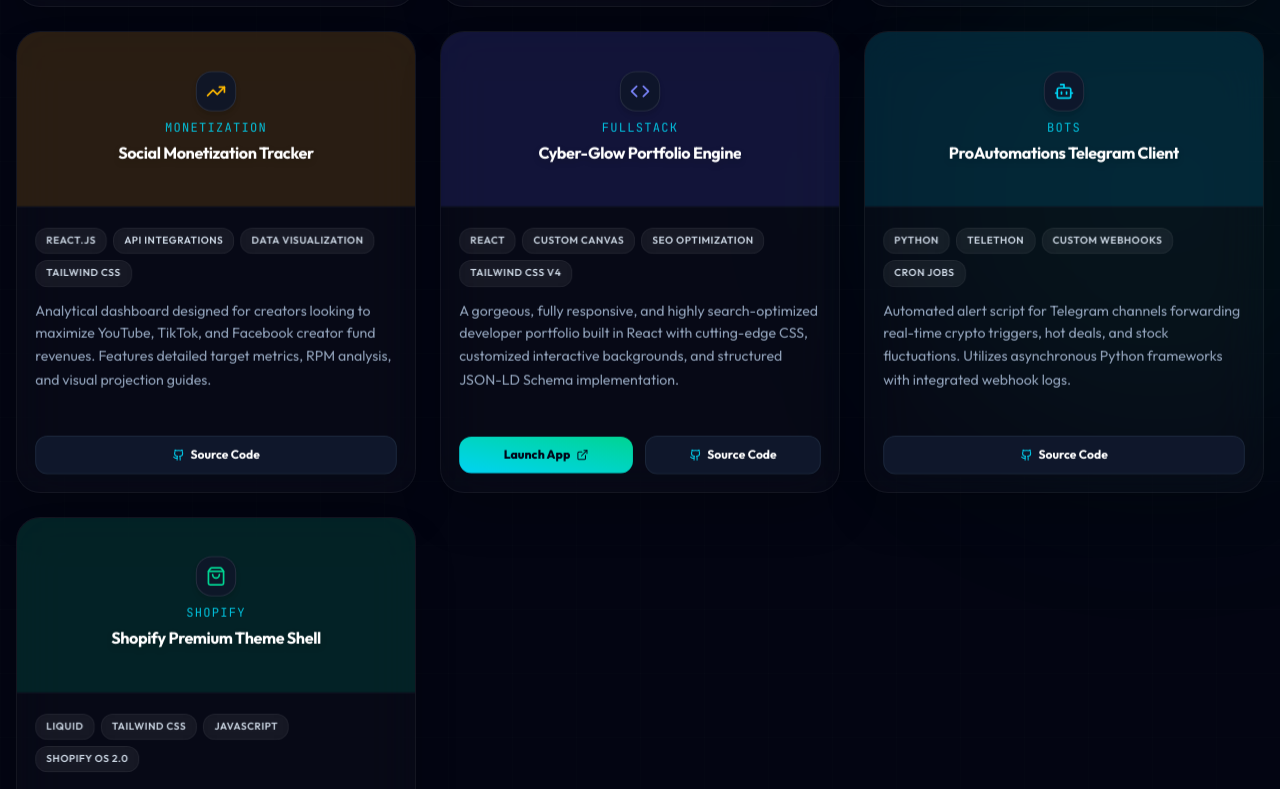
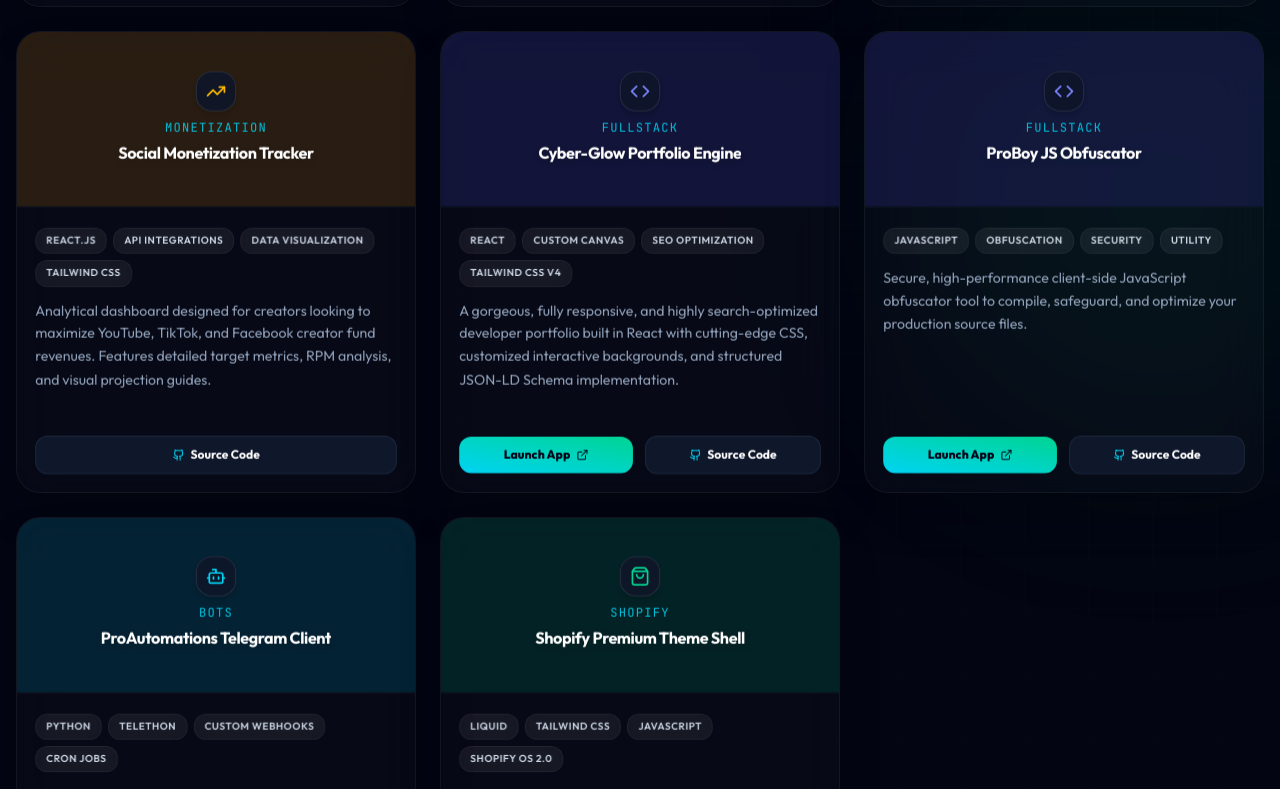
Before and after one commit to proboy315/prroboy, a React (Vite) app: page / in a window 1280 px wide. Shown: the part 5471-6260 px from the top of the page. Built offline with nearby package versions, Linux system fonts and the light colour scheme; no server answers.

Commit message:
Update App.tsx

```diff
--- a/src/App.tsx
+++ b/src/App.tsx
@@ -126,6 +126,14 @@ export default function App() {
       tags: ["React", "Custom Canvas", "SEO Optimization", "Tailwind CSS v4"],
       github: "https://github.com/ProBoy315",
       link: "https://proboy.vercel.app/"
+    },
+    {
+      title: "ProBoy JS Obfuscator",
+      description: "Secure, high-performance client-side JavaScript obfuscator tool to compile, safeguard, and optimize your production source files.",
+      category: "fullstack",
+      tags: ["JavaScript", "Obfuscation", "Security", "Utility"],
+      github: "https://github.com/ProBoy315",
+      link: "/obfuscator/"
     },
     {
       title: "ProAutomations Telegram Client",
```
